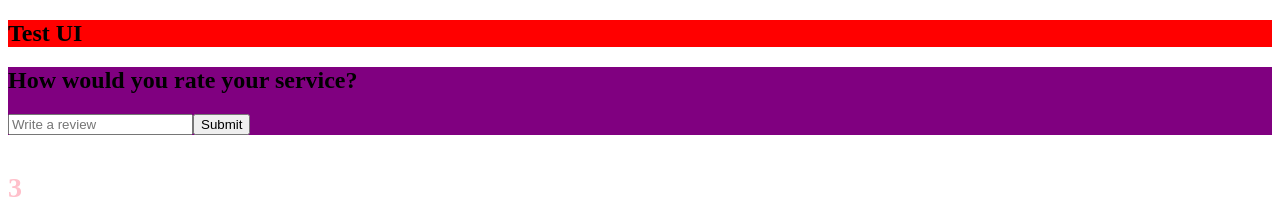
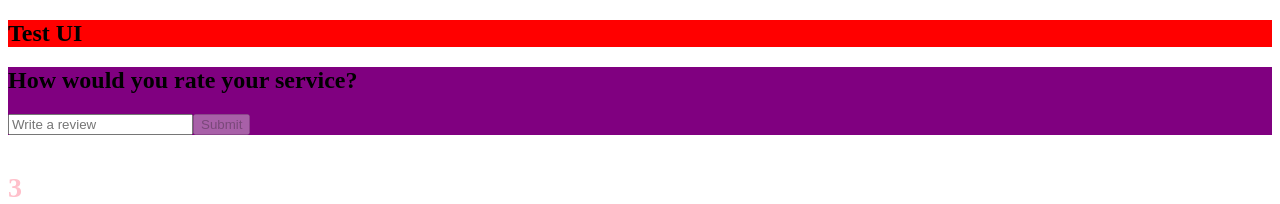
Before and after one commit to oscar-ct/react-practice, a React (Create React App) app: page / in a window 1280 px wide. Shown: the top 204 px of the page. Built offline with nearby package versions, Linux system fonts and the light colour scheme.

Commit message:
feat: created a custom button component

```diff
--- /dev/null
+++ b/src/components/Button.jsx
@@ -0,0 +1,24 @@
+import PropTypes from "prop-types";
+
+function Button({ children, version, type, isDisabled}) {
+    return (
+        <button type={type} disabled={isDisabled} className={`btn btn-${version}`}> {children} </button>
+
+    )
+}
+
+Button.defaultProps = {
+    version: 'primary',
+    type: 'button',
+    isDisabled: 'false',
+}
+
+Button.propTypes = {
+    children: PropTypes.node.isRequired,
+    version: PropTypes.string,
+    type: PropTypes.string,
+    isDisabled: PropTypes.bool,
+
+}
+
+export default Button
--- a/src/components/FeedbackFrom.jsx
+++ b/src/components/FeedbackFrom.jsx
@@ -1,5 +1,6 @@
 import {useState} from "react";
 import Card from "./shared/Card";
+import Button from "./Button";
 function FeedbackFrom() {
 
 
@@ -18,7 +19,7 @@ function FeedbackFrom() {
                 <h2>How would you rate your service?</h2>
                 <div className="input-group">
                     <input onChange={handleTextChange} type="text" placeholder="Write a review" value={text}/>
-                    <button type="submit">Submit</button>
+                    <Button type="submit" version='secondary' isDisabled='false'>Submit</Button>
                 </div>
             </form>
         </Card>
```
